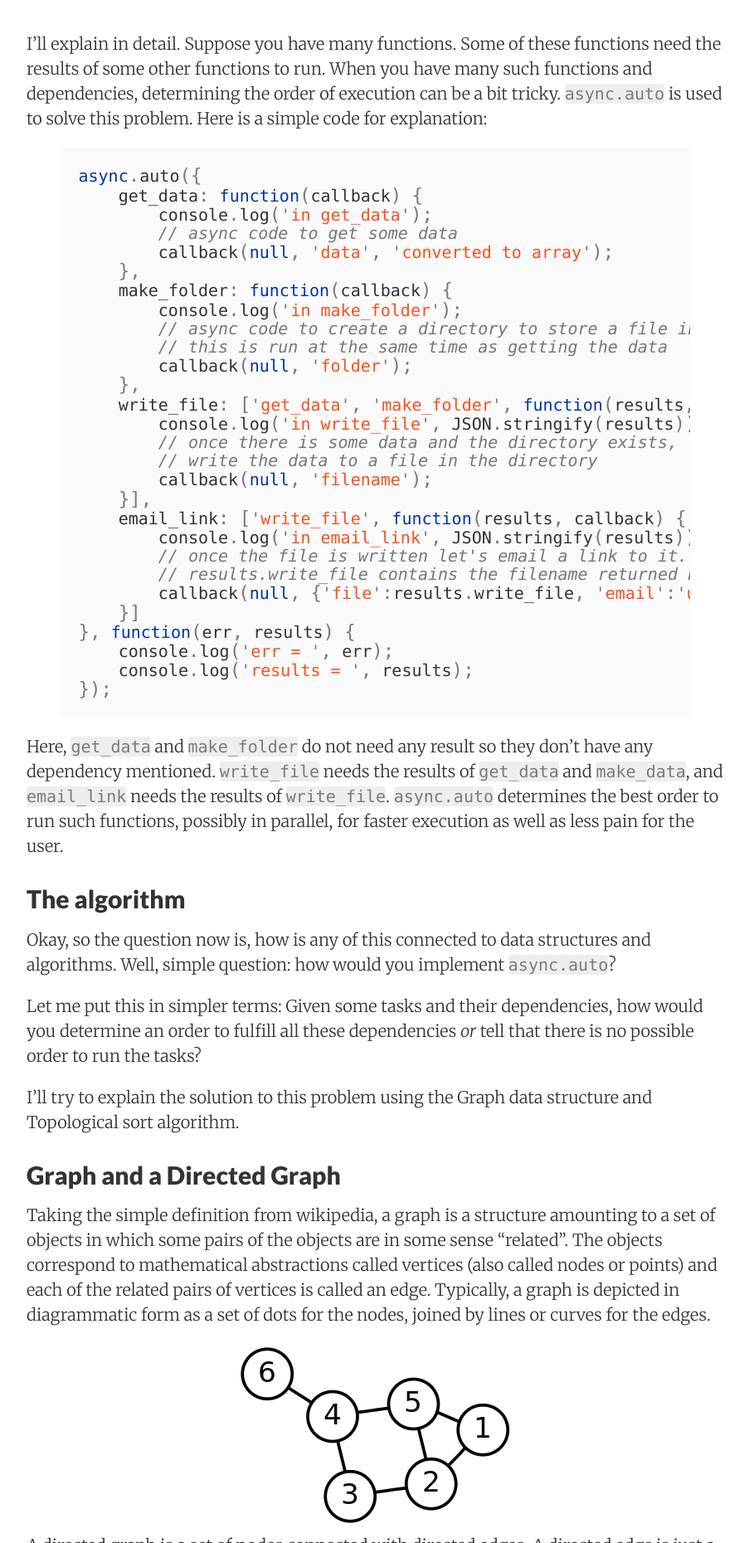
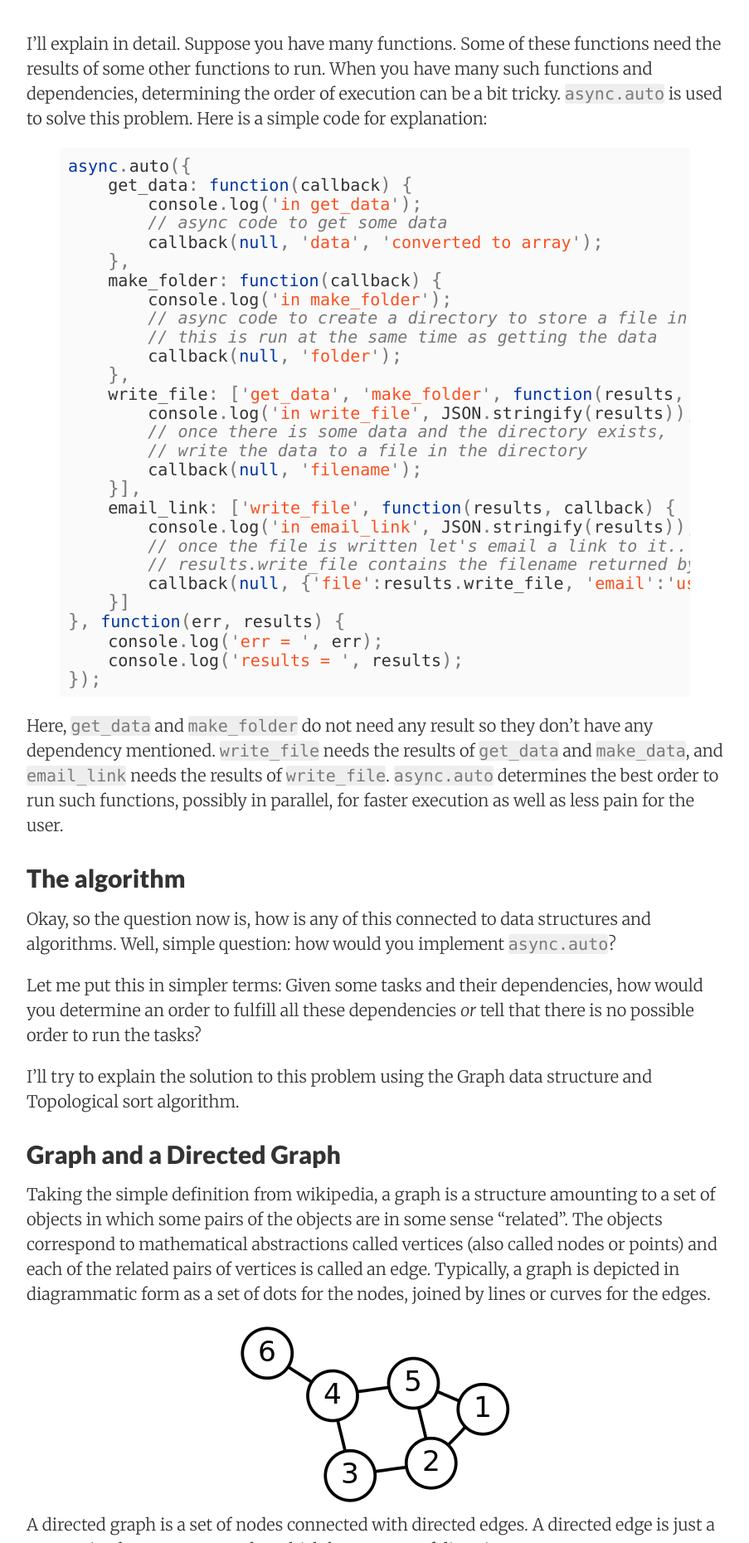
Before and after one commit to ketanhwr/blog, a Jekyll site: the page built from _posts/2018-01-19-async-auto.markdown, in a window 1280 px wide. Shown: the part 2951-4811 px from the top of the page at 83% size, without its empty margins (188-1091 px from the left). Built offline with Jekyll 4.4.1, drawn with Linux system fonts in a browser that asks for light colours; nearby versions of some CDN libraries; comment, search, counter and statistics services are not loaded.

Commit message:
Update resume

```diff
--- a/_sass/_code.scss
+++ b/_sass/_code.scss
@@ -14,7 +14,7 @@ code {
 }
 
 pre {
-  padding: 1.125em;
+  padding: 0.5em;
   line-height: 1.11;
   overflow-x: scroll;
   margin-bottom: 0.88em;
```
Also changed, not shown: 1 other file.
